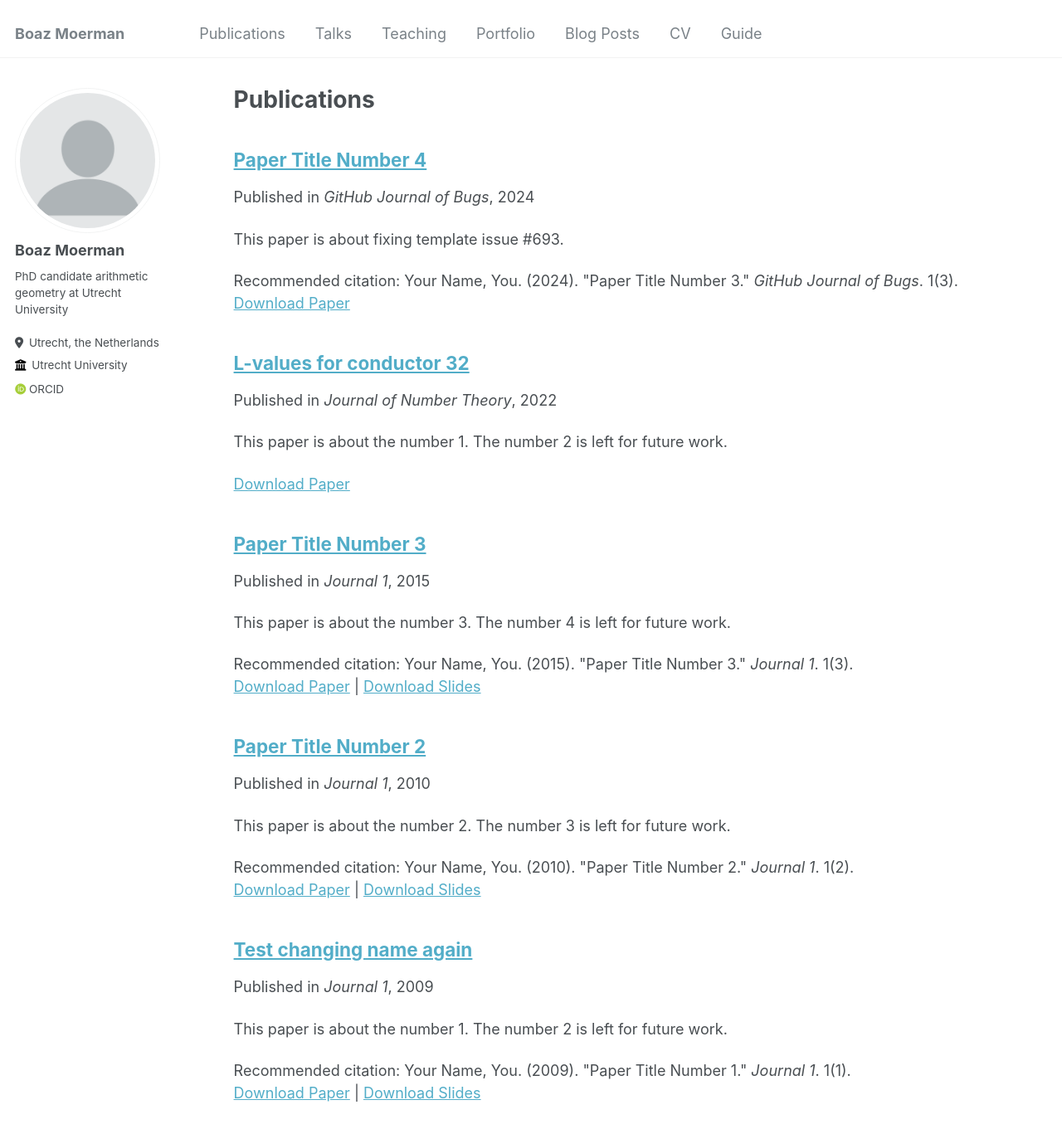
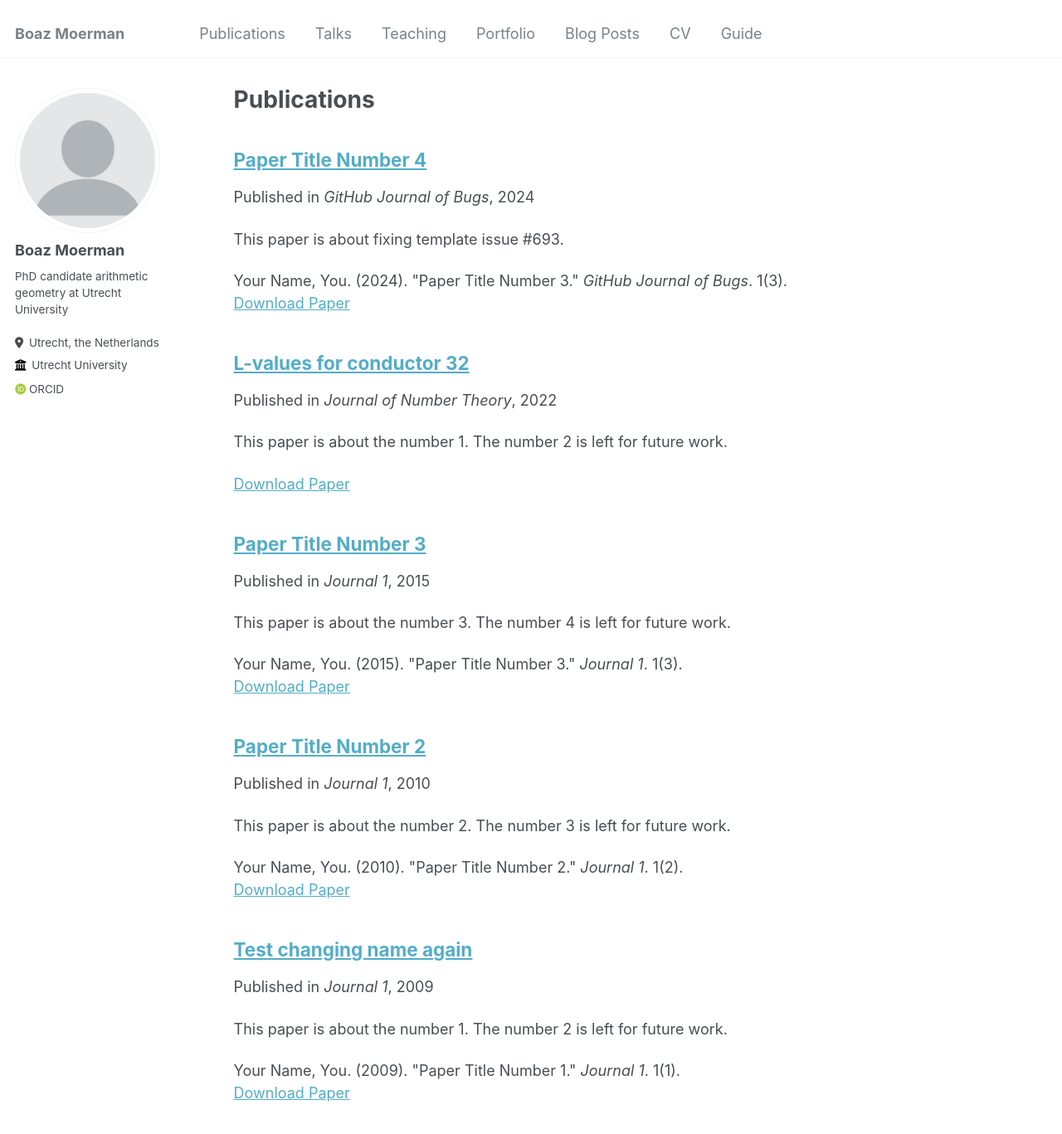
Before and after one commit to BoazMoerman/BoazMoerman.github.io, a Jekyll site: the page built from _pages/publications.md, in a window 1280 px wide and 1400 px high. Shown: the top 1367 px of the window at 83% size. Built offline with Jekyll 4.4.1, drawn with Linux system fonts in a browser that asks for light colours; some web fonts are replaced.

Commit message:
Update archive-single.html
First change to include arxiv

```diff
--- a/_includes/archive-single.html
+++ b/_includes/archive-single.html
@@ -52,18 +52,18 @@
     <p class="archive__item-excerpt" itemprop="description"><p>{{ post.excerpt | markdownify | remove: '<p>' | remove: '</p>' }}<strong><a href="{{ base_path }}{{ post.url }}" rel="permalink"> Read more</a></strong></p></p>
     {% endif %}
 
-    {% if post.citation and post.paperurl and post.slidesurl %}
-      <p>Recommended citation: {{ post.citation }}<br /><a href="{{ post.paperurl }}">Download Paper</a> | <a href="{{ post.slidesurl }}">Download Slides</a></p>
+    {% if post.citation and post.paperurl and post.arxivurl %}
+      <p>{{ post.citation }}<br /><a href="{{ post.paperurl }}">Download Paper</a> | <a href="{{ post.arxivurl }}">Download Slides</a></p>
     {% elsif post.citation and post.paperurl %}
-      <p>Recommended citation: {{ post.citation }}<br /><a href="{{ post.paperurl }}">Download Paper</a></p>
-    {% elsif post.citation and post.slidesurl %}
-      <p>Recommended citation: {{ post.citation }}<br /><a href="{{ post.slidesurl }}">Download Slides</a></p>
+      <p>{{ post.citation }}<br /><a href="{{ post.paperurl }}">Download Paper</a></p>
+    {% elsif post.citation and post.arxivurl %}
+      <p>{{ post.citation }}<br /><a href="{{ post.arxivurl }}">Download Slides</a></p>
     {% elsif post.citation %}
-      <p>Recommended citation: {{ post.citation }}</p>
+      <p>{{ post.citation }}</p>
     {% elsif post.paperurl %}
       <p><a href=" {{ post.paperurl }} ">Download Paper</a></p>
-    {% elsif post.slidesurl %}
-      <p>Download <a href="{{ post.slidesurl }}">Download Slides</a></p></p>
+    {% elsif post.arxivurl %}
+      <p>Download <a href="{{ post.arxivsurl }}">Download Slides</a></p></p>
     {% endif %}
 
   </article>
```
